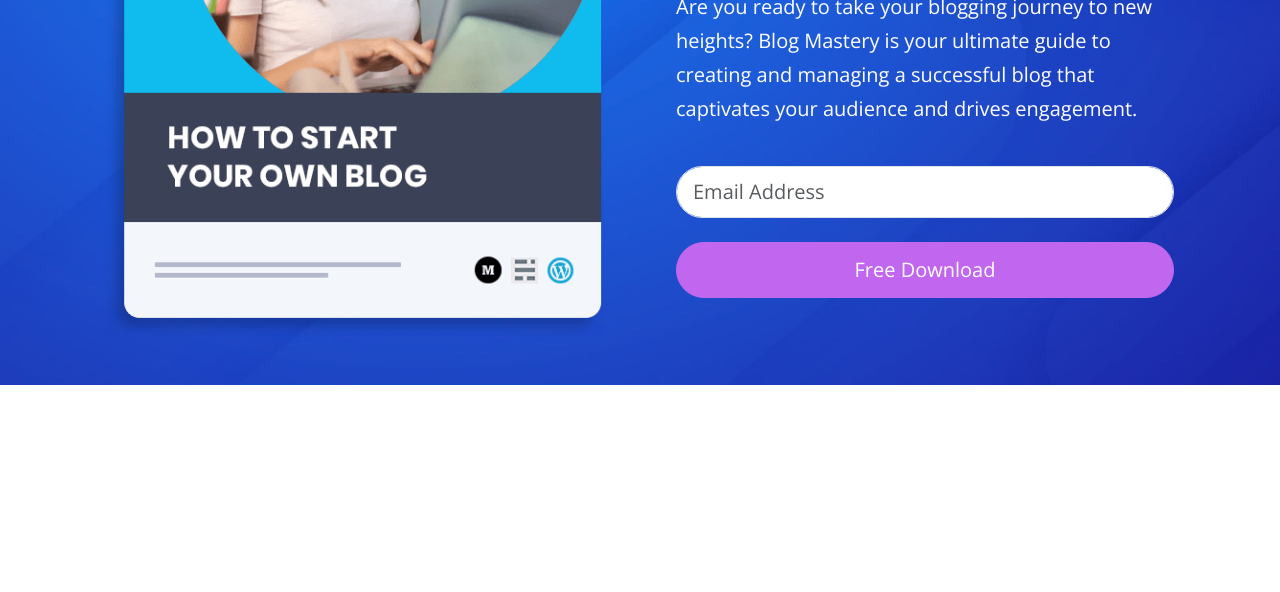
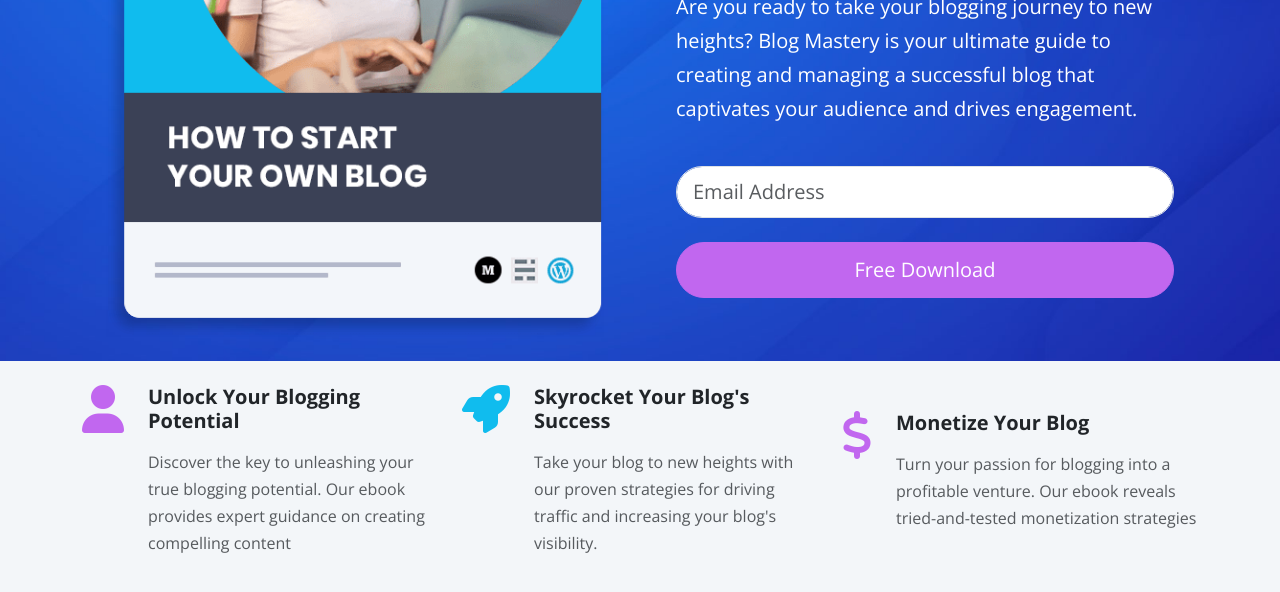
Before and after one commit to Vahidpro/book-master-bs, a website: page index.html in a window 1280 px wide. Shown: the part 472-1064 px from the top of the page. Before the commit the page ends 857 px from the top, so only its background shows below. Drawn offline with nearby package versions, Linux system fonts and the light colour scheme.

Commit message:
Added icons section

```diff
--- a/index.html
+++ b/index.html
@@ -79,6 +79,47 @@
     </div>
 </header>
 
+<main>
+    <section class="icons bg-light pb-5">
+        <div class="container-xl">
+            <div class="row hstack g-4">
+                <div class="col-md-4 d-flex gap-4">
+                    <i class="fas fa-user fa-3x text-primary"></i>
+                    <div>
+                        <h5 class="fw-bold">Unlock Your Blogging Potential</h5>
+                        <p class="text-muted">
+                            Discover the key to unleashing your true blogging potential. Our
+                            ebook provides expert guidance on creating compelling content
+                        </p>
+                    </div>
+                </div>
+
+                <div class="col-md-4 d-flex gap-4">
+                    <i class="fas fa-rocket fa-3x text-secondary"></i>
+                    <div>
+                        <h5 class="fw-bold">Skyrocket Your Blog's Success</h5>
+                        <p class="text-muted">
+                            Take your blog to new heights with our proven strategies for
+                            driving traffic and increasing your blog's visibility.
+                        </p>
+                    </div>
+                </div>
+
+                <div class="col-md-4 d-flex gap-4">
+                    <i class="fas fa-dollar fa-3x text-primary"></i>
+                    <div>
+                        <h5 class="fw-bold">Monetize Your Blog</h5>
+                        <p class="text-muted">
+                            Turn your passion for blogging into a profitable venture. Our
+                            ebook reveals tried-and-tested monetization strategies
+                        </p>
+                    </div>
+                </div>
+            </div>
+        </div>
+    </section>
+</main>
+
 <body>
     <script src="./js/bootstrap.bundle.min.js"></script>
     <script src="./js/script.js"></script>
```
